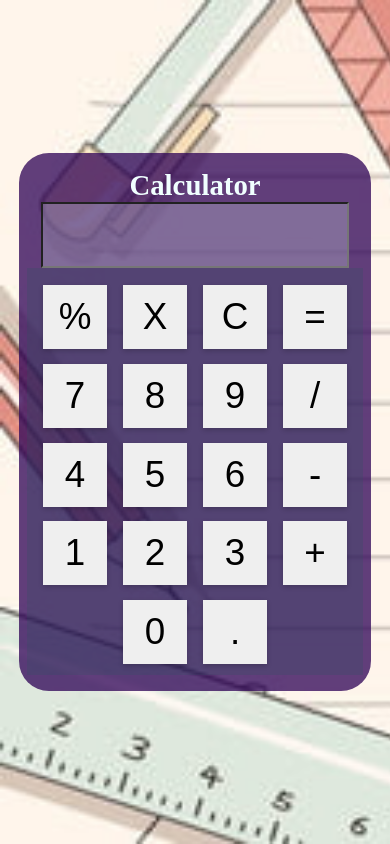
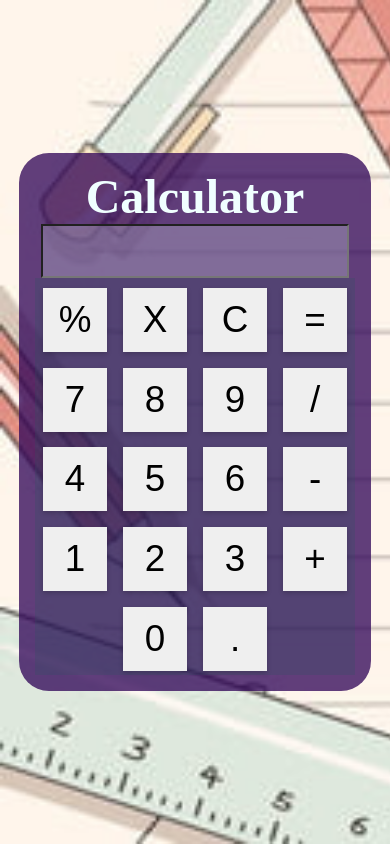
Before and after one commit to kartikkji/calculator, a plain HTML site: page index.html in a window 390 px wide. Drawn offline with Linux system fonts and the light colour scheme.

Commit message:
Update index.css
Update

```diff
--- a/index.css
+++ b/index.css
@@ -92,43 +92,3 @@ h1{
     font-size: 2.3rem;
     cursor: pointer;
 }
-
-
-/* Responsive Media Queries */
-@media screen and (max-width: 768px) {
-    h1 {
-        font-size: 2.2rem;
-    }
-
-    .number {
-        width: 4rem;
-        height: 4rem;
-        font-size: 1.5rem;
-    }
-
-    .result-div {
-        font-size: 1.5rem;
-    }
-}
-
-@media screen and (max-width: 480px) {
-    h1 {
-        font-size: 1.8rem;
-    }
-
-    .number {
-        width: 3.5rem;
-        height: 3.5rem;
-        font-size: 1.2rem;
-    }
-
-    .result-div {
-        font-size: 1.3rem;
-        height: 4rem;
-    }
-
-    .numbers {
-        gap: 0.7rem;
-        padding: 0.5rem;
-    }
-}
```
